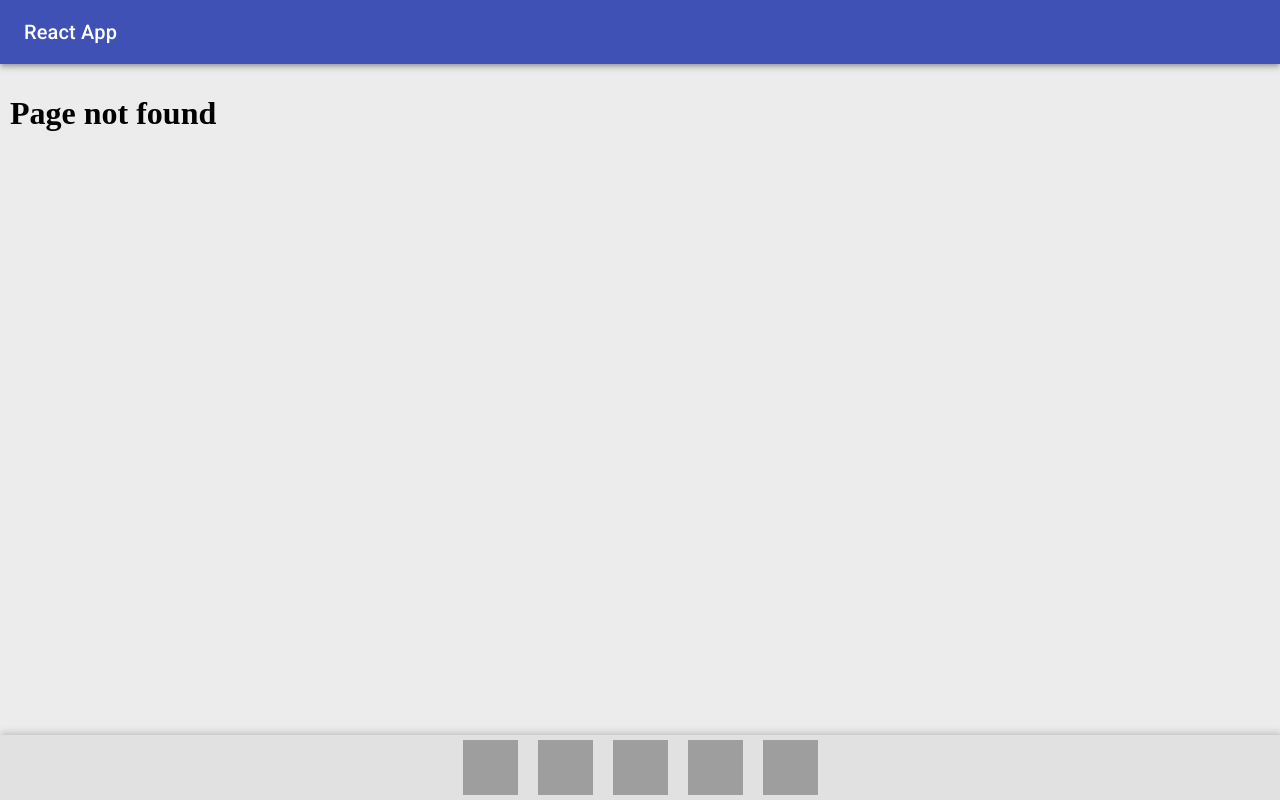
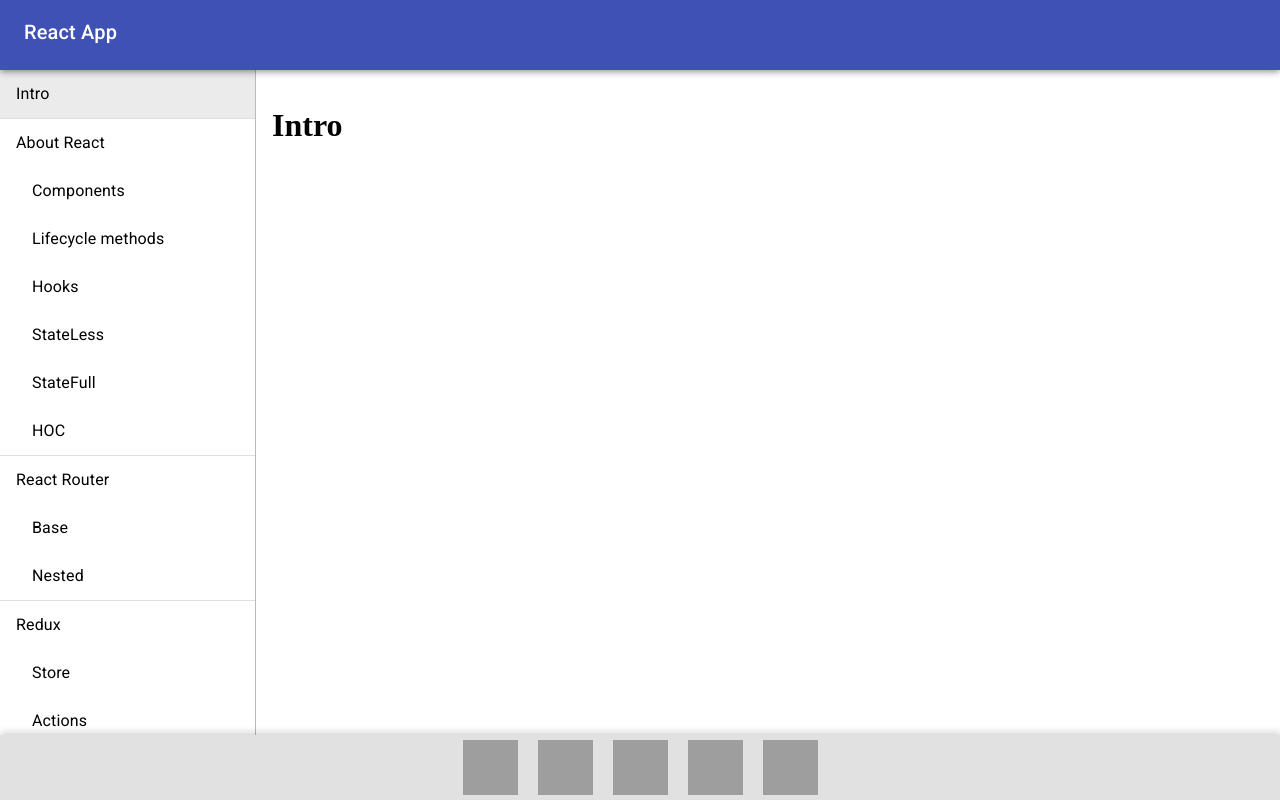
Before and after one commit to rsaveliev/react-app-blank, a React app: page /intro in a window 1280 px wide. Before the commit this address had no page. Built offline with nearby package versions, Linux system fonts and the light colour scheme; grey boxes are pictures that could not be loaded.

Commit message:
Implementation of App backbone, Page routes.

```diff
--- /dev/null
+++ b/src/app/constants/navigation.js
@@ -0,0 +1,79 @@
+export const NAV_ITEMS = [
+  {
+    title: 'Intro',
+    path: '/intro'
+  },
+  {
+    title: 'About React',
+    path: '/react',
+    subTopics: [
+      {
+        title: 'Components',
+        path: '/react/components',
+      },
+      {
+        title: 'Lifecycle methods',
+        path: '/react/lifecycle',
+      },
+      {
+        title: 'Hooks',
+        path: '/react/hooks',
+      },
+      {
+        title: 'StateLess',
+        path: '/react/stateless',
+      },
+      {
+        title: 'StateFull',
+        path: '/react/state-full',
+      },
+      {
+        title: 'HOC',
+        path: '/react/hoc',
+      },
+    ]
+  },
+  {
+    title: 'React Router',
+    path: 'router',
+    subTopics: [
+      {
+        title: 'Base'
+      },
+      {
+        title: 'Nested'
+      },
+    ]
+  },
+  {
+    title: 'Redux',
+    path: 'redux',
+    subTopics: [
+      {
+        title: 'Store'
+      },
+      {
+        title: 'Actions'
+      },
+      {
+        title: 'Reducers'
+      },
+    ]
+  },
+  {
+    title: 'App structure',
+    path: 'app-structure',
+    subTopics: [
+      {
+        title: 'Store'
+      },
+      {
+        title: 'Folders structure'
+      },
+    ]
+  },
+  {
+    title: 'Questions',
+    path: 'questions',
+  }
+];
--- a/src/app/index.js
+++ b/src/app/index.js
@@ -1,18 +1,23 @@
 import React, { Fragment } from 'react';
 import { Provider } from 'react-redux';
+import { BrowserRouter as Router } from 'react-router-dom';
 // Components
 import Header from './layout/header';
 import Main from './layout/main';
 import Footer from './layout/footer';
+import Aside from './layout/aside';
 
 function AppRoot({ store }) {
   return (
     <Provider store={store}>
-      <Fragment>
-        <Header/>
-        <Main/>
+      <Header/>
+      <Router>
+        <div className="app-content">
+          <Aside />
+          <Main/>
+        </div>
         <Footer/>
-      </Fragment>
+      </Router>
     </Provider>
   );
 }
--- /dev/null
+++ b/src/app/layout/aside/index.js
@@ -0,0 +1,77 @@
+import React from 'react';
+import { withRouter } from 'react-router';
+import { makeStyles } from '@material-ui/core/styles';
+import { List, ListItem, ListItemText, Divider, Collapse } from '@material-ui/core';
+
+import { NAV_ITEMS } from '../../constants/navigation';
+// Styles
+import './styles.scss';
+
+const useStyles = makeStyles((theme) => ({
+  nested: {
+    paddingLeft: theme.spacing(4),
+  },
+}));
+
+const Aside = (props) => {
+  const classes = useStyles();
+
+  const isActive = (link) => {
+    if (link === '/intro' && window.location.pathname === '/') {
+      return true;
+    }
+    return window.location.pathname === link ;
+  };
+
+  const navigateTo = (path) => {
+    if (path !== window.location.pathname) {
+      props.history.push(path);
+    }
+  };
+
+  return (
+    <aside>
+      <List component="nav" disablePadding>
+        {
+          NAV_ITEMS.map(({  title, path,  subTopics }, index) => (
+            <div key={title}>
+              <ListItem
+                button
+                selected={isActive(path)}
+                onClick={() => navigateTo(path)}
+              >
+                <ListItemText primary={title} className={classes.primary} />
+              </ListItem>
+              {
+                subTopics && (
+                  <Collapse in>
+                    <List component="ul" disablePadding>
+                      {
+                        subTopics.map(({ title, path }) => (
+                          <ListItem
+                            key={title}
+                            component="li"
+                            button
+                            className={classes.nested}
+                            name={path}
+                            selected={isActive(path)}
+                            onClick={() => navigateTo(path)}
+                          >
+                            <ListItemText primary={title} />
+                          </ListItem>
+                        ))
+                      }
+                    </List>
+                  </Collapse>
+                )
+              }
+              <Divider />
+            </div>
+          ))
+        }
+      </List>
+    </aside>
+  )
+}
+
+export default withRouter(Aside);
--- /dev/null
+++ b/src/app/layout/aside/styles.scss
@@ -0,0 +1,9 @@
+aside {
+  height: 100%;
+  border-right: 1px solid #bababa;
+  overflow-y: auto;
+
+  .group-name {
+    font-weight: bold;
+  }
+}
--- a/src/app/pages/dashboard/index.js
+++ /dev/null
@@ -1,8 +0,0 @@
-import React from 'react';
-
-const DashboardPage = () => (
-  <>
-    <span>Dashboard page</span>
-  </>
-)
-export default DashboardPage;
--- /dev/null
+++ b/src/app/pages/intro/index.js
@@ -0,0 +1,10 @@
+import React from 'react';
+
+const Intro = () => (
+  <>
+    <h1>
+     Intro
+    </h1>
+  </>
+);
+export default Intro;
--- /dev/null
+++ b/src/app/pages/react/components/index.js
@@ -0,0 +1,10 @@
+import React from 'react';
+
+const ReactComponents = () => (
+  <>
+    <h1>
+      Components
+    </h1>
+  </>
+);
+export default ReactComponents;
--- /dev/null
+++ b/src/app/pages/react/hoc/index.js
@@ -0,0 +1,10 @@
+import React from 'react';
+
+const Hoc = () => (
+  <>
+    <h1>
+      Higher-Order Components, HOC
+    </h1>
+  </>
+);
+export default Hoc;
--- /dev/null
+++ b/src/app/pages/react/hooks/index.js
@@ -0,0 +1,10 @@
+import React from 'react';
+
+const Hooks = () => (
+  <>
+    <h1>
+      About React hooks
+    </h1>
+  </>
+);
+export default Hooks;
--- /dev/null
+++ b/src/app/pages/react/index.js
@@ -0,0 +1,10 @@
+import React from 'react';
+
+const ReactPage = () => (
+  <>
+    <h1>
+      React
+    </h1>
+  </>
+);
+export default ReactPage;
--- /dev/null
+++ b/src/app/pages/react/lifecycle/index.js
@@ -0,0 +1,10 @@
+import React from 'react';
+
+const LifeCycle = () => (
+  <>
+    <h1>
+      Lifecycle methods
+    </h1>
+  </>
+);
+export default LifeCycle;
--- /dev/null
+++ b/src/app/pages/react/state-full/index.js
@@ -0,0 +1,10 @@
+import React from 'react';
+
+const StateFull = () => (
+  <>
+    <h1>
+      StateFull Components
+    </h1>
+  </>
+);
+export default StateFull;
--- /dev/null
+++ b/src/app/pages/react/stateless/index.js
@@ -0,0 +1,10 @@
+import React from 'react';
+
+const StateLess = () => (
+  <>
+    <h1>
+      StateLess Components
+    </h1>
+  </>
+);
+export default StateLess;
--- a/src/app/routes/index.js
+++ b/src/app/routes/index.js
@@ -1,19 +1,31 @@
 import React from 'react';
-import { Switch, Route } from 'react-router';
-import { BrowserRouter } from 'react-router-dom';
+import { Switch, Route } from 'react-router-dom';
 // Pages
 import Page404 from '../pages/404';
-import Dashboard from '../pages/dashboard';
+import IntroPage from '../pages/intro';
+import ReactPage from '../pages/react';
+import ComponentsPage from '../pages/react/components';
+import LifecyclePage from '../pages/react/lifecycle';
+import HooksPage from '../pages/react/hooks';
+import StateLessPage from '../pages/react/stateless';
+import StateFullPage from '../pages/react/state-full';
+import HocPage from '../pages/react/hoc';
 
 const Routes = () => {
   return (
-    <BrowserRouter>
-      <Switch>
-        <Route exact path="/" component={Dashboard}/>
-        <Route path="/dashboard" component={Dashboard}/>
-        <Route path="*" component={Page404}/>
-      </Switch>
-    </BrowserRouter>
+    <Switch>
+      <Route exact path="/" component={IntroPage}/>
+      <Route path="/intro" component={IntroPage}/>
+      <Route exact path="/react" component={ReactPage}/>
+      <Route path="/react/components" component={ComponentsPage} />
+      <Route path="/react/lifecycle" component={LifecyclePage} />
+      <Route path="/react/lifecycle" component={LifecyclePage} />
+      <Route path="/react/hooks" component={HooksPage} />
+      <Route path="/react/stateless" component={StateLessPage} />
+      <Route path="/react/state-full" component={StateFullPage} />
+      <Route path="/react/hoc" component={HocPage} />
+      <Route path="*" component={Page404}/>
+    </Switch>
   );
 };
 
--- a/src/app/styles/main.scss
+++ b/src/app/styles/main.scss
@@ -2,23 +2,24 @@ html, body {
   margin: 0;
   padding: 0;
   height: 100%;
+  overflow: hidden;
+}
+
+main {
+  padding: 16px;
+  overflow-y: auto;
 }
 
 #react-app {
-  position: relative;
-  min-height: 100%;
-  background: #ececec;
+  height: 100vh;
+  width: 100vw;
+  display: grid;
+  grid-template-columns: 1fr;
+  grid-template-rows: 70px 1fr 65px;
 }
 
-header {
+.app-content {
+  display: grid;
+  grid-template-columns: 256px 1fr;
+  overflow: auto;
 }
-
-main {
-  padding: 10px;
-}
-
-footer {
-  position: absolute;
-  bottom: 0;
-  width: 100%;
-}
--- a/webpack.config.js
+++ b/webpack.config.js
@@ -35,7 +35,20 @@ const PLUGINS = [
   new HTMLWebpackPlugin({
     template: __dirname + '/src/index.html',
     filename: 'index.html',
-    inject: 'body'
+    inject: 'body',
+    minify: {
+      removeComments: true,
+      collapseWhitespace: true,
+      removeRedundantAttributes: true,
+      useShortDoctype: true,
+      removeEmptyAttributes: true,
+      removeStyleLinkTypeAttributes: true,
+      keepClosingSlash: true,
+      minifyJS: true,
+      minifyCSS: true,
+      minifyURLs: true,
+    },
+    chunksSortMode: 'none',
   }),
 ];
 // CONFIG
@@ -46,10 +59,11 @@ module.exports = {
   ],
   output: {
     filename: 'main.min.js',
-    path: path.resolve(__dirname, 'build')
+    publicPath: '/',
+    path: path.resolve(__dirname, 'build'),
   },
   resolve: {
-    extensions: ['.js', '.scss'],
+    extensions: ['.js', '.jsx', '.scss'],
     modules: [
       path.resolve(__dirname, 'node_modules')
     ]
```
